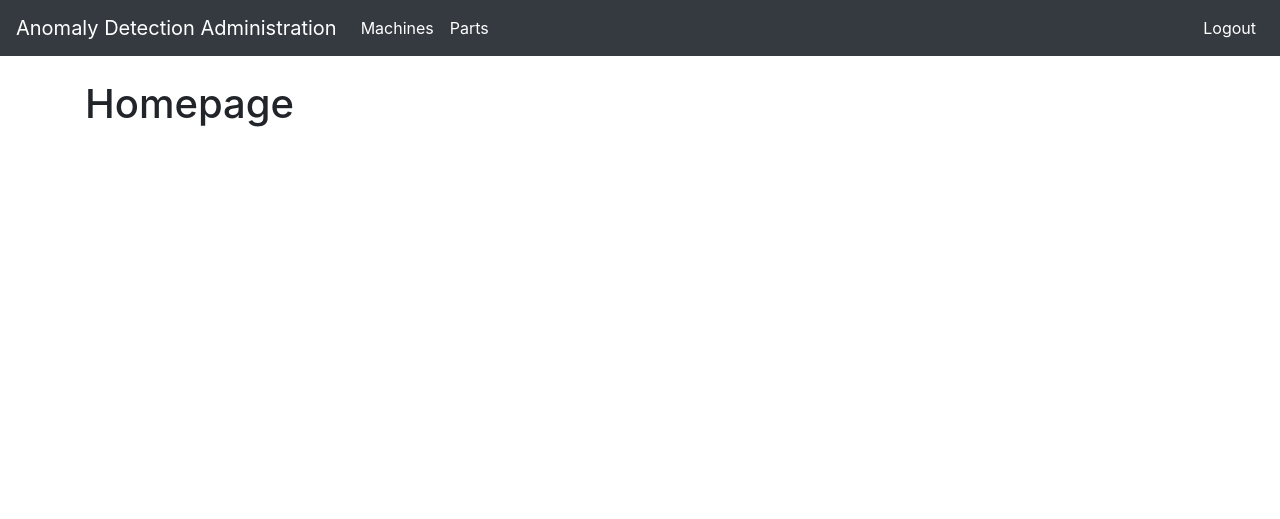
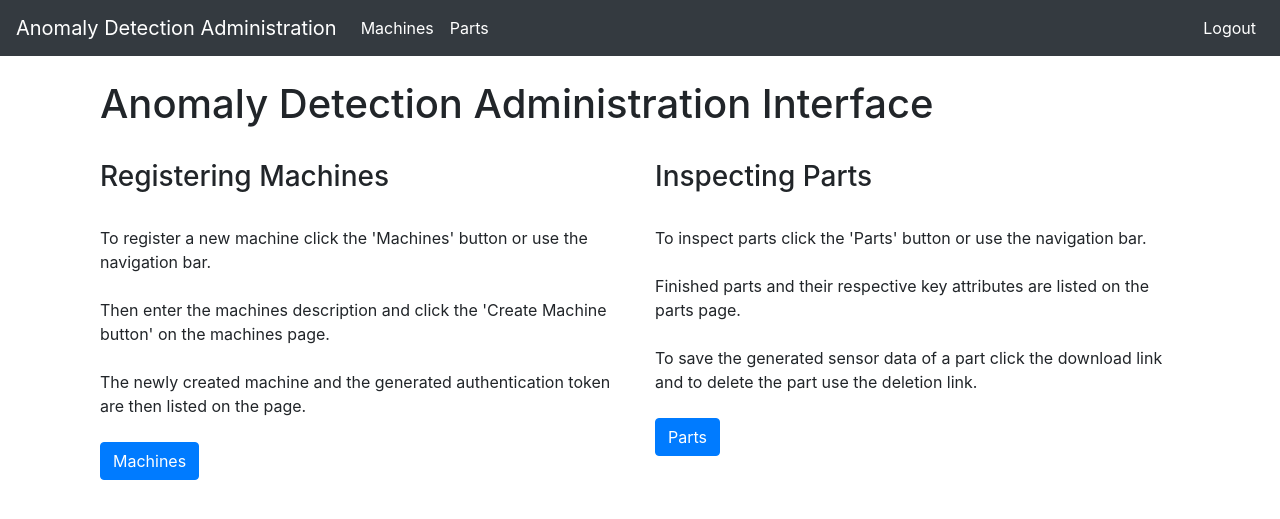
Before and after one commit to marco507/Factory-Anomaly-Detection, a Django app: page / in a window 1280 px wide. Shown: the top 519 px of the page. Run offline with Django 3.2, Linux system fonts and the light colour scheme; the visitor is signed in with stand-in values (Sample User, id 1); parts of the project's set-up code (start-up, migrations or seed data) failed here and were passed over.

Commit message:
Updated Homepage

```diff
--- a/administration/templates/home.html
+++ b/administration/templates/home.html
@@ -12,7 +12,28 @@
 {% endfor %}
 {% endif %}
 
-
-<h1>Homepage</h1>
+<div class="container">
+<h1>Anomaly Detection Administration Interface</h1>
+<br>
+<div class="row">
+    <div class="col">
+        <h3>Registering Machines</h3>
+        <br>
+        <p>To register a new machine click the 'Machines' button or use the navigation bar.<br><br>
+            Then enter the machines description and click the 'Create Machine button' on the machines page.<br><br>
+            The newly created machine and the generated authentication token are then listed on the page.<br><br>
+            <a class="btn btn-primary" href="{% url 'machines' %}" role="button">Machines</a>
+        </p>
+    </div>
+    <div class="col">
+        <h3>Inspecting Parts</h3>
+        <br>
+        <p>To inspect parts click the 'Parts' button or use the navigation bar.<br><br>
+            Finished parts and their respective key attributes are listed on the parts page.<br><br>
+            To save the generated sensor data of a part click the download link and to delete the part use the deletion link.<br><br>
+            <a class="btn btn-primary" href="{% url 'parts' %}" role="button">Parts</a>
+        </p>
+    </div>
+</div>
 
 {% endblock %}
```
